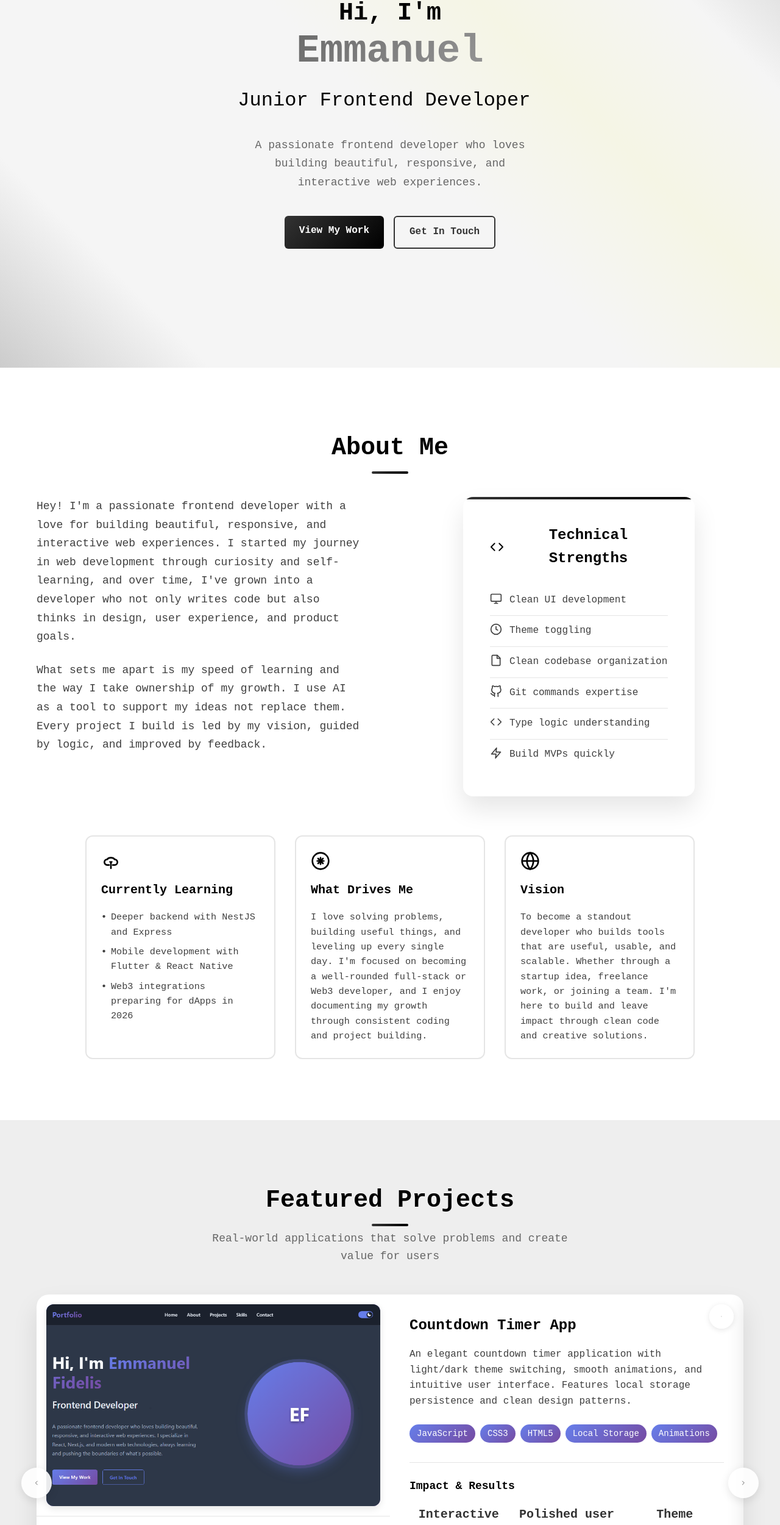
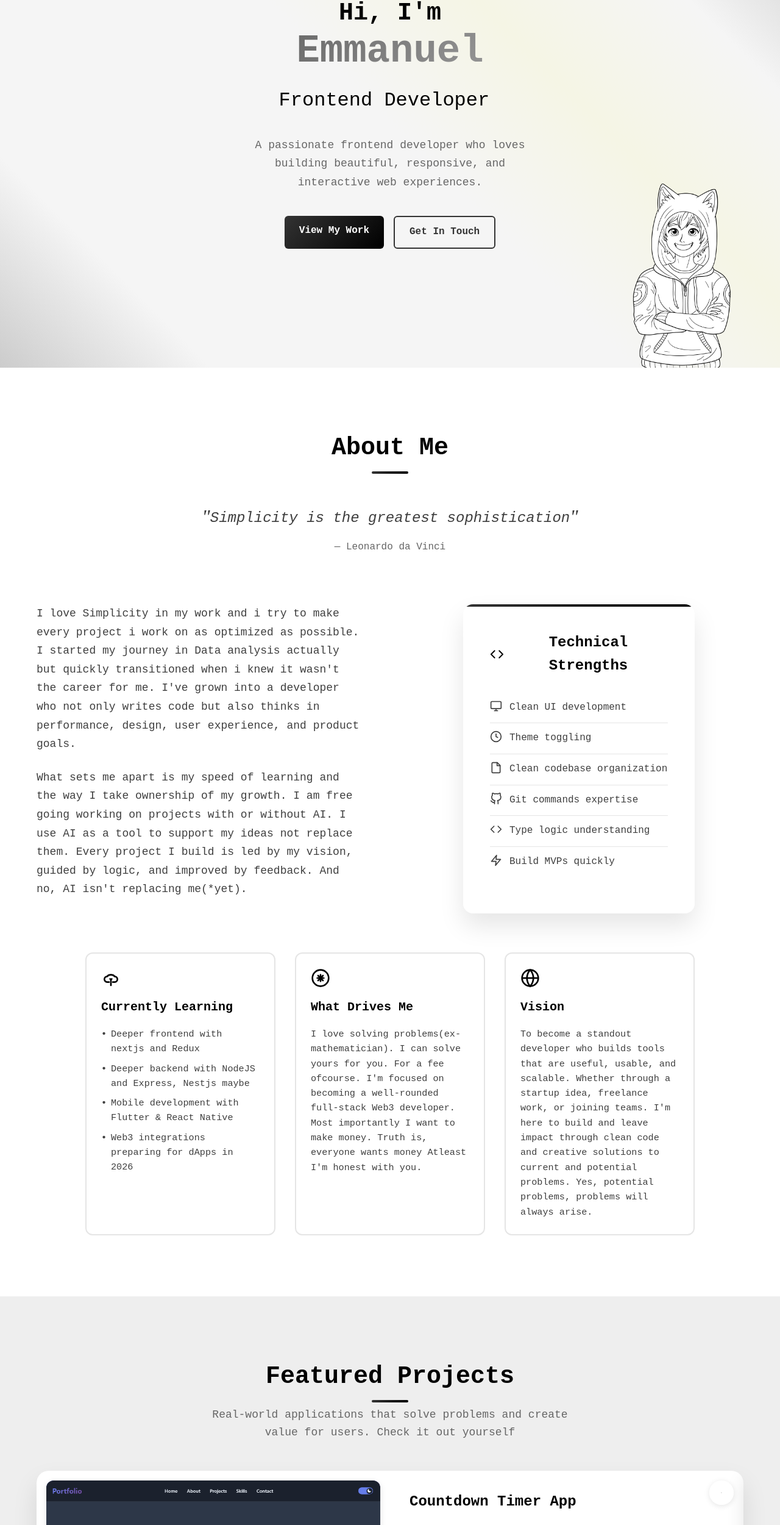
Before and after one commit to emma31-dev/Portfolio-, a React (Vite) app: page / in a window 1280 px wide. Shown: the part 197-2698 px from the top of the page at 61% size. Built offline with nearby package versions, Linux system fonts and the light colour scheme.

Commit message:
fixed project description and added illustration in hero

```diff
--- a/src/App.css
+++ b/src/App.css
@@ -105,6 +105,7 @@ body {
 .btn-primary {
   background: linear-gradient(135deg, var(--gradient-start) 0%, var(--gradient-end) 100%);
   color: white;
+  z-index: 3;
 }
 
 .btn-primary:hover {
@@ -117,6 +118,7 @@ body {
   background: transparent;
   color: var(--gradient-start);
   border: 2px solid var(--gradient-start);
+  z-index: 1;
 }
 
 .btn-secondary:hover {
--- a/src/components/About.css
+++ b/src/components/About.css
@@ -1,6 +1,36 @@
 .about {
   padding: 100px 0;
   background: var(--bg-primary);
+}
+
+.quote-section {
+  text-align: center;
+  margin: 2rem 0;
+}
+
+.inspirational-quote {
+  font-size: 1.5rem;
+  font-style: italic;
+  color: var(--text-secondary);
+  position: relative;
+  margin: 0;
+  padding: 2rem;
+}
+
+.quote-mark {
+  font-size: 2rem;
+  color: var(--gradient-start);
+  font-family: serif;
+  line-height: 1;
+  vertical-align: top;
+}
+
+.inspirational-quote cite {
+  display: block;
+  margin-top: 1rem;
+  font-size: 1rem;
+  color: var(--text-tertiary);
+  font-style: normal;
 }
 
 .about-content {
--- a/src/components/About.tsx
+++ b/src/components/About.tsx
@@ -6,18 +6,28 @@ const About = forwardRef<HTMLElement, { className?: string }>((props, ref) => {
     <section id="about" className={`about ${props.className || ''}`} ref={ref}>
       <div className="container">
         <h2 className="section-title">About Me</h2>
+        <div className="quote-section">
+          <blockquote className="inspirational-quote">
+            <span className="quote-mark">&quot;</span>
+            Simplicity is the greatest sophistication
+            <span className="quote-mark">&quot;</span>
+            <cite>— Leonardo da Vinci</cite>
+          </blockquote>
+        </div>
         <div className="about-content">
           <div className="about-text">
             <p className="about-paragraph">
-              Hey! I'm a passionate frontend developer with a love for building beautiful, responsive, and interactive web experiences.
-              I started my journey in web development through curiosity and self-learning, and over time, I've grown into a developer
-              who not only writes code but also thinks in design, user experience, and product goals.
+              I love Simplicity in my work and i try to make every project i work on as optimized as possible.
+              I started my journey in Data analysis actually but quickly transitioned when i knew it wasn't the career for me.
+              I've grown into a developer who not only writes code but also thinks in performance, design, user experience, and product goals.
             </p>
             <p className="about-paragraph">
-              What sets me apart is my speed of learning and the way I take ownership of my growth. I use AI as a tool to support my ideas not replace them.
+              What sets me apart is my speed of learning and the way I take ownership of my growth.
+              I am free going working on projects with or without AI.
+              I use AI as a tool to support my ideas not replace them.
               Every project I build is led by my vision, guided by logic, and improved by feedback.
+              And no, AI isn't replacing me(*yet).
             </p>
-
           </div>
           <div className="about-image">
             <div className="about-card">
@@ -87,7 +97,8 @@ const About = forwardRef<HTMLElement, { className?: string }>((props, ref) => {
               </div>
               <h3>Currently Learning</h3>
               <ul>
-                <li>Deeper backend with NestJS and Express</li>
+                <li>Deeper frontend with nextjs and Redux</li>
+                <li>Deeper backend with NodeJS and Express, Nestjs maybe</li>
                 <li>Mobile development with Flutter & React Native</li>
                 <li>Web3 integrations preparing for dApps in 2026</li>
               </ul>
@@ -105,9 +116,10 @@ const About = forwardRef<HTMLElement, { className?: string }>((props, ref) => {
               </div>
               <h3>What Drives Me</h3>
               <p>
-                I love solving problems, building useful things, and leveling up every single day.
-                I'm focused on becoming a well-rounded full-stack or Web3 developer, and I enjoy
-                documenting my growth through consistent coding and project building.
+                I love solving problems(ex-mathematician). I can solve yours for you. For a fee ofcourse.
+                I'm focused on becoming a well-rounded full-stack Web3 developer.
+                Most importantly I want to make money.
+                Truth is, everyone wants money Atleast I'm honest with you.
               </p>
             </div>
 
@@ -122,8 +134,9 @@ const About = forwardRef<HTMLElement, { className?: string }>((props, ref) => {
               <h3>Vision</h3>
               <p>
                 To become a standout developer who builds tools that are useful, usable, and scalable.
-                Whether through a startup idea, freelance work, or joining a team. I'm here to build
-                and leave impact through clean code and creative solutions.
+                Whether through a startup idea, freelance work, or joining teams. I'm here to build
+                and leave impact through clean code and creative solutions to current and potential problems.
+                Yes, potential problems, problems will always arise.
               </p>
             </div>
           </div>
--- a/src/components/Contact.css
+++ b/src/components/Contact.css
@@ -7,13 +7,9 @@
   max-width: 400px;
 }
 
-.contact .section-title,
 .contact .section-subtitle {
+  margin-top: 1.5rem;
   color: var(--text-primary);
-}
-
-.contact .section-title::after {
-  background: #ccc;
 }
 
 .contact-content {
--- a/src/components/Hero.css
+++ b/src/components/Hero.css
@@ -79,6 +79,20 @@
   justify-content: center;
 }
 
+.hero-illustration {
+  position: absolute;
+  bottom: 0;
+  right: 0;
+  height: 40vh;
+  z-index: 2;
+}
+
+.hero-illustration img {
+  height: 100%;
+  width: auto;
+  object-fit: contain;
+}
+
 /* Mobile styles */
 @media (max-width: 768px) {
   .hero-container {
@@ -113,4 +127,8 @@
   .hero-buttons {
     justify-content: center;
   }
+
+  .hero-illustration {
+    height: 30vh;
+  }
 }
--- a/src/components/Hero.tsx
+++ b/src/components/Hero.tsx
@@ -4,7 +4,7 @@ import './Hero.css'
 
 const Hero = forwardRef<HTMLElement, React.HTMLProps<HTMLElement>>((props, ref) => {
   const [text, setText] = useState('')
-  const fullText = 'Junior Frontend Developer'
+  const fullText = 'Frontend Developer'
   const [index, setIndex] = useState(0)
 
   useEffect(() => {
@@ -37,6 +37,9 @@ const Hero = forwardRef<HTMLElement, React.HTMLProps<HTMLElement>>((props, ref)
           </div>
         </div>
       </div>
+      <div className="hero-illustration">
+        <img src="/illustration.png" alt="Developer illustration" />
+      </div>
     </section>
   )
 })
--- a/src/components/Projects.css
+++ b/src/components/Projects.css
@@ -68,12 +68,34 @@
 
 .project-card:hover .project-image img {
   transform: scale(1.05);
+  filter: brightness(0.3);
 }
 
 .project-left {
   display: flex;
   flex-direction: column;
 }
+
+.project-overlay {
+  position: absolute;
+  top: 0;
+  left: 0;
+  right: 0;
+  bottom: 0;
+  background: rgba(0, 0, 0, 0.7);
+  display: flex;
+  align-items: center;
+  justify-content: center;
+  gap: 1rem;
+  opacity: 0;
+  transition: opacity 0.3s ease;
+}
+
+.project-image:hover .project-overlay {
+  opacity: 1;
+}
+
+
 
 .project-buttons {
   padding: 1rem;
@@ -111,10 +133,45 @@
   margin-bottom: 1rem;
 }
 
+.project-details {
+  margin-bottom: 1.5rem;
+}
+
+.project-summary {
+  cursor: pointer;
+  color: var(--gradient-start);
+  font-weight: 600;
+  padding: 0.5rem 0;
+  border-bottom: 1px solid var(--border-color);
+  list-style: none;
+  transition: color 0.3s ease;
+}
+
+.project-summary:hover {
+  color: var(--text-primary);
+}
+
+.project-summary::-webkit-details-marker {
+  display: none;
+}
+
 .project-description {
   color: var(--text-secondary);
   line-height: 1.6;
-  margin-bottom: 1.5rem;
+  margin: 1rem 0 0 0;
+  padding-top: 1rem;
+  animation: fadeIn 0.3s ease-out;
+}
+
+@keyframes fadeIn {
+  from {
+    opacity: 0;
+    transform: translateY(-10px);
+  }
+  to {
+    opacity: 1;
+    transform: translateY(0);
+  }
 }
 
 .project-tech {
@@ -125,7 +182,7 @@
 }
 
 .tech-tag {
-  background: linear-gradient(135deg, #667eea 0%, #764ba2 100%);
+  background: var(--text-secondary);
   color: white;
   padding: 0.25rem 0.75rem;
   border-radius: 20px;
@@ -386,10 +443,7 @@
     display: none;
   }
 
-  .project-buttons {
-    flex-direction: column;
-    gap: 0.75rem;
-  }
+
 
   .project-title {
     font-size: 1.25rem;
--- a/src/components/Projects.tsx
+++ b/src/components/Projects.tsx
@@ -170,7 +170,8 @@ const Projects = forwardRef<HTMLElement, { className?: string }>((props, ref) =>
       <div className="container">
         <h2 className="section-title">Featured Projects</h2>
         <p className="section-subtitle">
-          Real-world applications that solve problems and create value for users
+          Real-world applications that solve problems and create value for users.
+          Check it out yourself
         </p>
         <div
           className="projects-carousel"
@@ -205,8 +206,7 @@ const Projects = forwardRef<HTMLElement, { className?: string }>((props, ref) =>
                           loading="lazy"
                         />
                       )}
-                    </div>
-                    <div className="project-buttons">
+                      <div className="project-overlay">
                         {project.demo && (
                           <a href={project.demo} target="_blank" rel="noopener noreferrer" className="btn btn-primary">
                             Live Demo
@@ -217,9 +217,13 @@ const Projects = forwardRef<HTMLElement, { className?: string }>((props, ref) =>
                         </a>
                       </div>
                     </div>
+                  </div>
                   <div className="project-content">
                     <h3 className="project-title">{project.title}</h3>
+                    <details className="project-details">
+                      <summary className="project-summary">View Description</summary>
                       <p className="project-description">{project.description}</p>
+                    </details>
                     <div className="project-tech">
                       {project.technologies.map((tech, index) => (
                         <span key={index} className="tech-tag">{tech}</span>
--- a/src/components/Skills.css
+++ b/src/components/Skills.css
@@ -135,14 +135,14 @@
   width: 80px;
   height: 80px;
   margin: 0 auto 1rem auto;
-  background: linear-gradient(135deg, rgba(102, 126, 234, 0.1) 0%, rgba(118, 75, 162, 0.1) 100%);
+  background: var(--bg-secondary);
   border-radius: 50%;
   transition: all 0.3s ease;
 }
 
 .experience-card:hover .experience-icon {
   transform: scale(1.1);
-  background: linear-gradient(135deg, rgba(102, 126, 234, 0.2) 0%, rgba(118, 75, 162, 0.2) 100%);
+  background: var(--bg-tertiary);
 }
 
 .experience-card h4 {
--- a/src/components/Toggle.css
+++ b/src/components/Toggle.css
@@ -14,13 +14,13 @@
 }
 
 .dark-mode-toggle:hover {
-  background: rgba(102, 126, 234, 0.1);
+  background: none;
 }
 
 .toggle-track {
   width: 50px;
   height: 24px;
-  background: var(--bg-tertiary);
+  background: none;
   border-radius: 12px;
   position: relative;
   transition: all 0.3s ease;
```
Also changed, not shown: public/illustration.png (added). Lines whose indentation alone changed are shown as unchanged.
